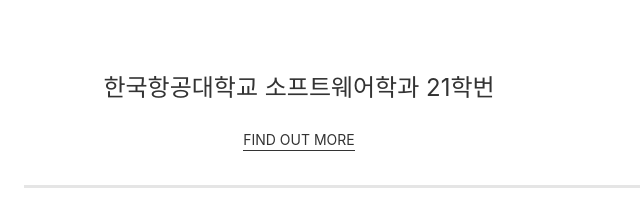
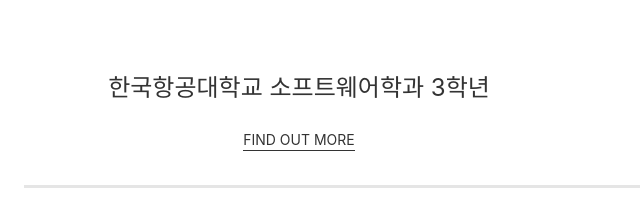
Before and after one commit to StabAn-NRH/staban-nrh.github.io, a plain HTML site: page index.html in a window 1280 px wide. Shown: the part 610-822 px from the top of the page, 341-981 px from the left. Drawn offline with nearby package versions, Linux system fonts and the light colour scheme.

Commit message:
second publishing

```diff
--- a/index.html
+++ b/index.html
@@ -204,7 +204,7 @@
     <div class="uk-container">
         <div class="uk-text-center">
 
-            <p class="uk-text-lead">한국항공대학교 소프트웨어학과 21학번</p>
+            <p class="uk-text-lead">한국항공대학교 소프트웨어학과 3학년</p>
 
             <a class="uk-button uk-button-text" href="https://staban-nrh.github.io/about">Find out more</a>
 
```
